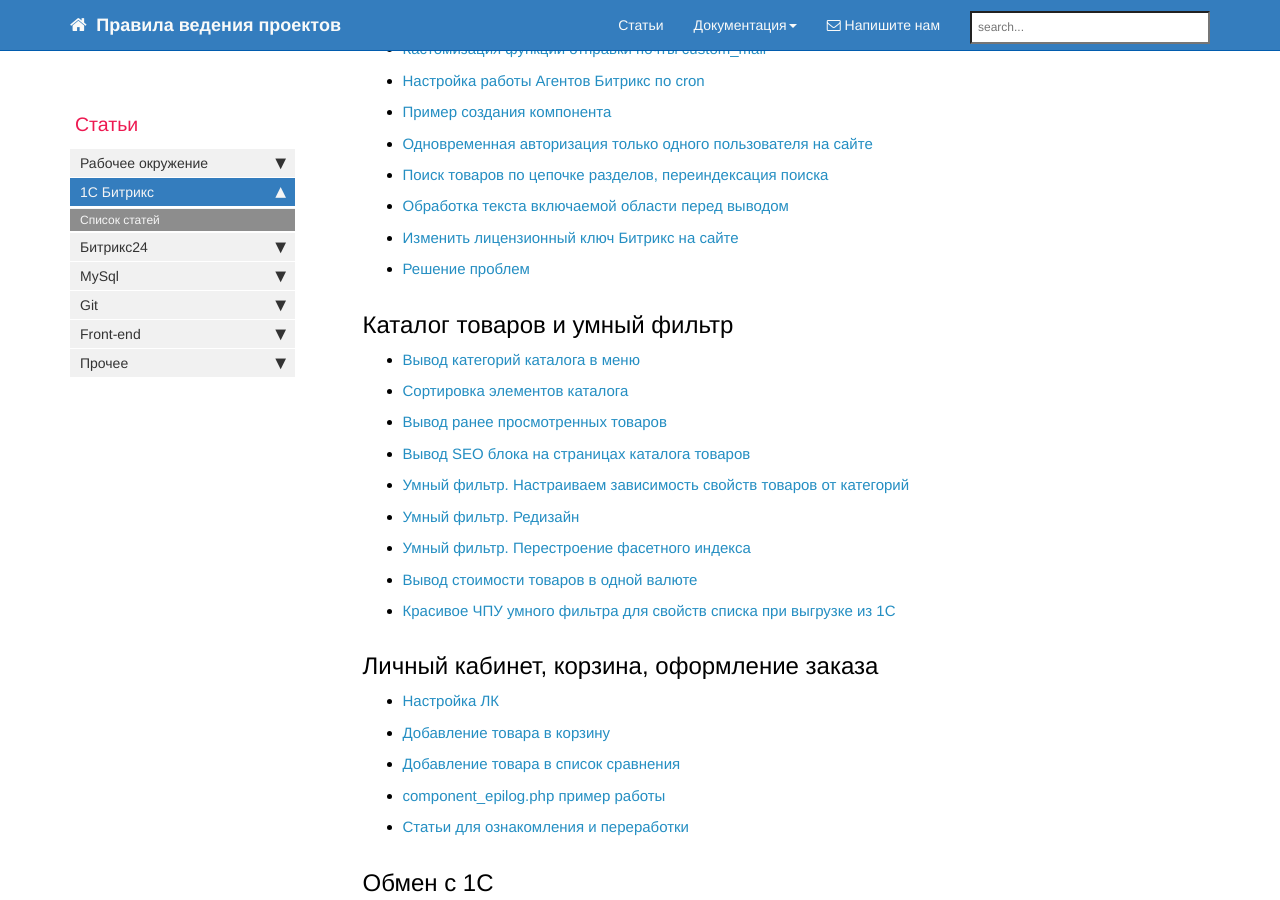
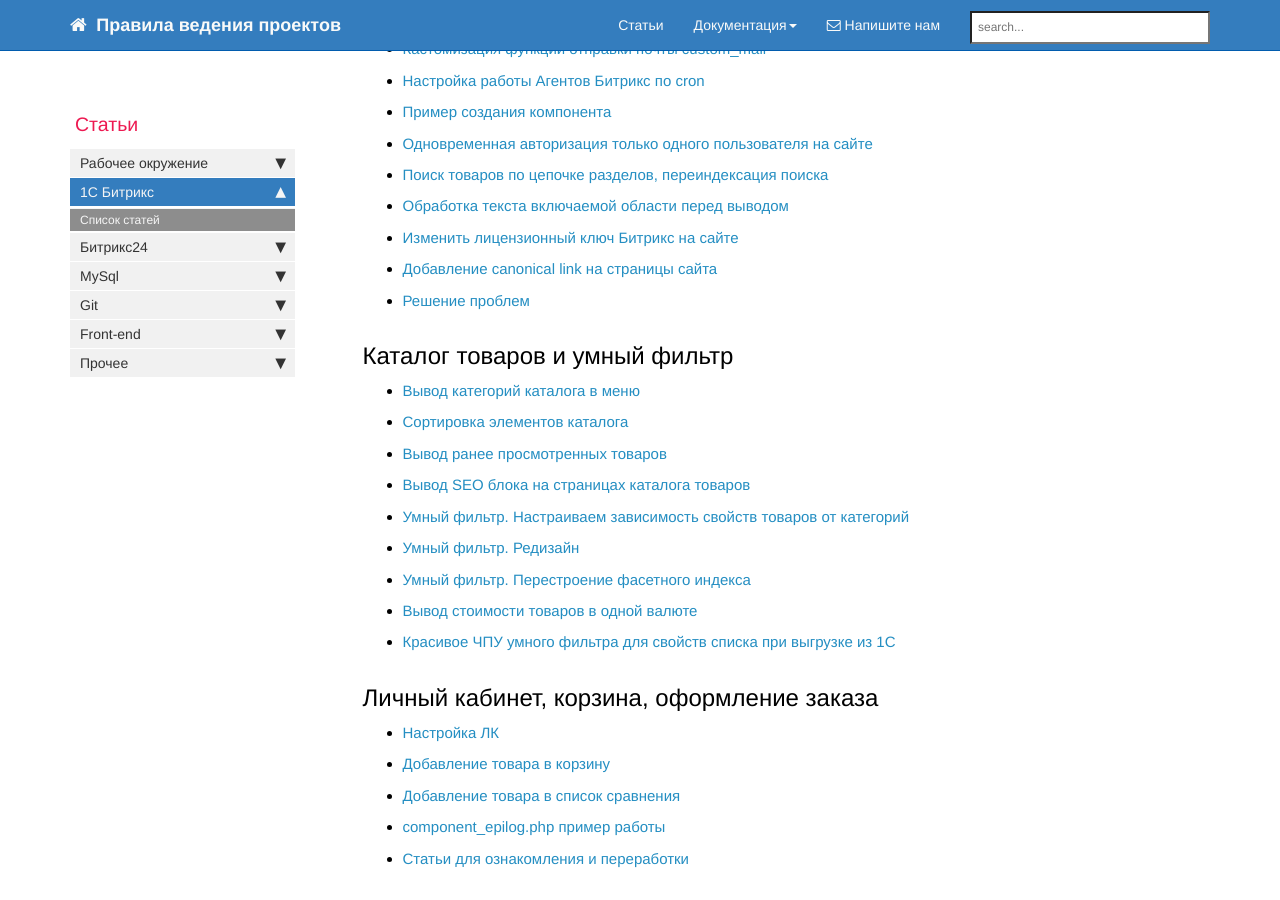
Before and after one commit to gdecider/gdecider.github.io, a Jekyll site: the page built from pages/articles/articles-g-cms-bitrix.md, in a window 1280 px wide and 900 px high, scrolled down 530 px. Built offline with Jekyll 4.4.1, drawn with Linux system fonts in a browser that asks for light colours; nearby versions of some CDN libraries; comment, search, counter and statistics services are not loaded.

Commit message:
Update articles-g-cms-bitrix.md

```diff
--- a/pages/articles/articles-g-cms-bitrix.md
+++ b/pages/articles/articles-g-cms-bitrix.md
@@ -25,6 +25,7 @@ toc: false
 * [Поиск товаров по цепочке разделов, переиндексация поиска](/articles-bx-search-group-chain-in-tovar-and-reindex.html)
 * [Обработка текста включаемой области перед выводом](/articles-bx-main-include-preload.html)
 * [Изменить лицензионный ключ Битрикс на сайте](/articles-bx-change-lisens-key.html)
+* [Добавление canonical link на страницы сайта](/articles-bx-canonicel-link-add.html)
 * [Решение проблем](/articles_bx_problems.html)
 
 ## Каталог товаров и умный фильтр
```
